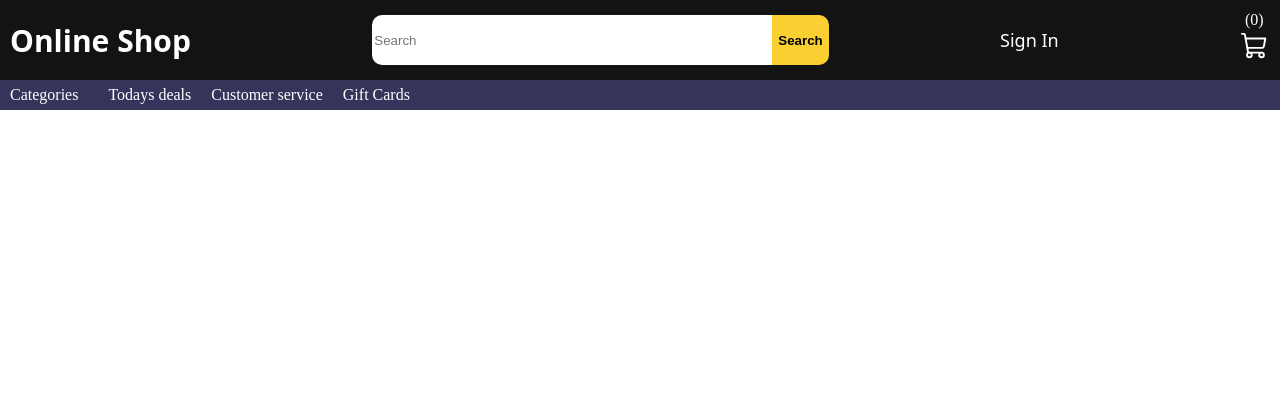
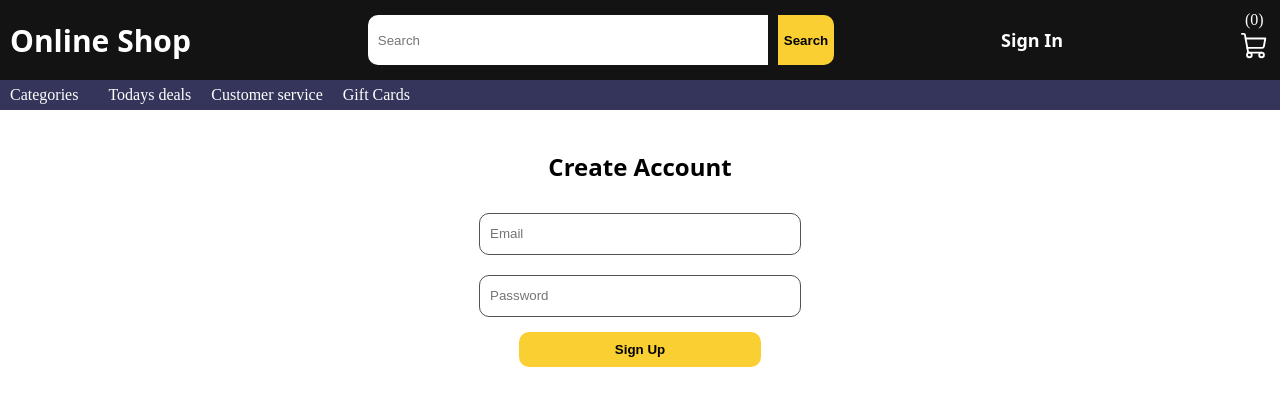
Before and after one commit to JoaquinMonge/react-cart, a React (Vite) app: page /signup in a window 1280 px wide. Shown: the top 406 px of the page. Built offline with nearby package versions, Linux system fonts and the light colour scheme; no server answers.

Commit message:
working to fetch data from firestroe

```diff
--- a/package.json
+++ b/package.json
@@ -10,6 +10,7 @@
     "preview": "vite preview"
   },
   "dependencies": {
+    "firebase": "^9.16.0",
     "phosphor-react": "^1.4.1",
     "react": "^18.2.0",
     "react-dom": "^18.2.0",
--- a/src/App.jsx
+++ b/src/App.jsx
@@ -11,15 +11,21 @@ import { Mens } from "./components/Categories/Mens";
 import { Womens } from "./components/Categories/Womens";
 import { Electronics } from "./components/Categories/Electronics";
 import { Jewelery } from "./components/Categories/Jewerly";
+import { SignIn } from "./components/SignIn";
+import { SignUp } from "./components/SignUp";
+import { UserProvider } from "./UserContext";
 
 function App() {
   return (
     <div className="App">
+      <UserProvider>
       <CartProvider>
         <Router>
           <Navbar />
           <Categories />
           <Routes>
+            <Route path="/signup" element={<SignUp />} />
+            <Route path="/signin" element={<SignIn />} />
             <Route path="/" element={<Shop />} />
             <Route path="/mens" element={<Mens />} />
             <Route path="/womens" element={<Womens />} />
@@ -30,6 +36,7 @@ function App() {
           </Routes>
         </Router>
       </CartProvider>
+      </UserProvider>
     </div>
   );
 }
--- a/src/CartContext.jsx
+++ b/src/CartContext.jsx
@@ -1,14 +1,33 @@
+import { arrayUnion, doc, onSnapshot, updateDoc } from "firebase/firestore";
 import { createContext, useEffect, useState } from "react";
+import { db } from "./firebase";
+import UserContext from "./UserContext";
 
 const CartContext = createContext(null);
 
 export function CartProvider(props) {
+  const { authUser } = createContext(UserContext);
   const [items, setItems] = useState([]);
   const [totalIt, setTotalIt] = useState(0);
 
   const itQty = (qty) => {
     setTotalIt(qty);
+    // console.log(authUser);
   };
+
+  // const userCart = doc(db, "users", authUser.email);
+
+  // const saveItem = async () => {
+  //   await updateDoc(userCart, {
+  //     items: items,
+  //   });
+  // };
+
+  // useEffect(() => {
+  //   const readData = onSnapshot(doc(db, "users", authUser), (doc) => {
+  //     console.log(doc.data());
+  //   });
+  // }, [items]);
 
   return (
     <CartContext.Provider
--- /dev/null
+++ b/src/UserContext.jsx
@@ -0,0 +1,45 @@
+import { onAuthStateChanged, signOut } from "firebase/auth";
+import { useEffect, useState } from "react";
+import CartContext from "./CartContext";
+import { createContext } from "react";
+import { auth, db } from "./firebase";
+
+import { doc, onSnapshot } from "firebase/firestore";
+
+const UserContext = createContext(null);
+
+export function UserProvider(props) {
+  const [aut, setAut] = useState();
+  const [authUser, setAuthUser] = useState(null);
+
+  useEffect(() => {
+    const listen = onAuthStateChanged(auth, (user) => {
+      if (user) {
+        setAuthUser(user);
+        onSnapshot(doc(db, "users", user.email), (doc) => {
+          const data = doc.data().cartItems;
+          // console.log(data);
+          data.map((it) => console.log(it));
+        });
+      } else {
+        setAuthUser(null);
+      }
+    });
+    return () => {
+      listen();
+    };
+  }, []);
+
+  const handleSignOut = () => {
+    signOut(auth);
+  };
+  return (
+    <UserContext.Provider
+      value={{ aut, setAut, authUser, setAuthUser, handleSignOut }}
+    >
+      {props.children}
+    </UserContext.Provider>
+  );
+}
+
+export default UserContext;
--- a/src/components/Navbar.css
+++ b/src/components/Navbar.css
@@ -46,17 +46,12 @@
 .searchBut{
     border-radius: 0px 10px 10px 0px;
 
-
 background-color: rgb(250, 207, 50);
   font-weight: bold;
   border:none;
 
     height: 50px;
 }
-
-
-
-
 
 
 
@@ -67,8 +62,12 @@ background-color: rgb(250, 207, 50);
     margin-left: 0px;
 
 
+}
 
-
+.signOut{
+    cursor:pointer;
+    font-weight: bold;
+    font-family: system-ui, -apple-system, BlinkMacSystemFont, 'Segoe UI', Roboto, Oxygen, Ubuntu, Cantarell, 'Open Sans', 'Helvetica Neue', sans-serif;
 }
 
 .navCart span{
@@ -125,9 +124,7 @@ background-color: rgb(250, 207, 50);
 
     }
 
-    .signIn{
-        display: none;
-    }
+
 
     .categories{
         font-size: 12px;
@@ -171,9 +168,7 @@ background-color: rgb(250, 207, 50);
 
     }
 
-    .signIn{
-        display: none;
-    }
+
 
     .categories{
         font-size: 12px;
--- a/src/components/Navbar.jsx
+++ b/src/components/Navbar.jsx
@@ -4,9 +4,11 @@ import { MagnifyingGlass, ShoppingCart } from "phosphor-react";
 import "./Navbar.css";
 import CartContext from "../CartContext";
 import { AiOutlineSearch } from "react-icons/ai";
+import UserContext from "../UserContext";
 
 export const Navbar = () => {
   const { items, totalIt } = useContext(CartContext);
+  const { authUser, handleSignOut } = useContext(UserContext);
 
   return (
     <div className="navbar links">
@@ -25,7 +27,16 @@ export const Navbar = () => {
         </button>
       </form>
 
-      <p className="signIn">Sign In</p>
+      {authUser ? (
+        <p onClick={handleSignOut} className="signOut">
+          Sign Out
+        </p>
+      ) : (
+        <Link to="/signin">
+          <p className="signIn">Sign In</p>
+        </Link>
+      )}
+
       <div className="navCart">
         <span>({totalIt})</span>
         <Link to="/cart">
--- /dev/null
+++ b/src/components/SignIn.jsx
@@ -0,0 +1,55 @@
+import React, { useContext, useState } from "react";
+import { signInWithEmailAndPassword } from "firebase/auth";
+
+import { auth, db } from "../firebase";
+import "./Signin.css";
+import { Link } from "react-router-dom";
+import UserContext from "../UserContext";
+import { doc, setDoc } from "firebase/firestore";
+export const SignIn = () => {
+  const [email, setEmail] = useState("");
+  const [password, setPassword] = useState("");
+  const [error, setError] = useState(false);
+
+  const { authUser } = useContext(UserContext);
+
+  const handleSignIn = (e) => {
+    e.preventDefault();
+    signInWithEmailAndPassword(auth, email, password)
+      .then((userCredential) => {
+        console.log(userCredential);
+      })
+      .catch((error) => {
+        console.log(error);
+      });
+
+    setEmail("");
+    setPassword("");
+  };
+  return (
+    <>
+      {authUser ? (
+        <h2 className="user">Signed in as {authUser.email}</h2>
+      ) : (
+        <form onSubmit={handleSignIn} className="signin">
+          <input
+            type="email"
+            placeholder="Email"
+            value={email}
+            onChange={(e) => setEmail(e.target.value)}
+          />
+          <input
+            type="password"
+            placeholder="Password"
+            value={password}
+            onChange={(e) => setPassword(e.target.value)}
+          />
+          <Link to="/signup">
+            <p className="create">Create account</p>
+          </Link>
+          <button className="signinbtn">Sign In</button>
+        </form>
+      )}
+    </>
+  );
+};
--- /dev/null
+++ b/src/components/SignUp.css
@@ -0,0 +1,6 @@
+.title{
+    text-align: center;
+    font-family: system-ui, -apple-system, BlinkMacSystemFont, 'Segoe UI', Roboto, Oxygen, Ubuntu, Cantarell, 'Open Sans', 'Helvetica Neue', sans-serif;
+
+
+}
--- /dev/null
+++ b/src/components/SignUp.jsx
@@ -0,0 +1,43 @@
+import React, { useState } from "react";
+import { createUserWithEmailAndPassword } from "firebase/auth";
+import { auth, db } from "../firebase";
+
+import "./SignUp.css";
+import { doc, setDoc } from "firebase/firestore";
+export const SignUp = () => {
+  const [email, setEmail] = useState("");
+  const [password, setPassword] = useState("");
+  const [error, setError] = useState(false);
+
+  const handleSignUp = (e) => {
+    e.preventDefault();
+    createUserWithEmailAndPassword(auth, email, password)
+      .then((userCredential) => {
+        console.log(userCredential);
+        setDoc(doc(db, "users", email), {
+          cartItems: [],
+        });
+      })
+      .catch((error) => {
+        console.log(error);
+      });
+  };
+  return (
+    <form onSubmit={handleSignUp} className="signin">
+      <h2 className="title">Create Account</h2>
+      <input
+        type="email"
+        placeholder="Email"
+        value={email}
+        onChange={(e) => setEmail(e.target.value)}
+      />
+      <input
+        type="password"
+        placeholder="Password"
+        value={password}
+        onChange={(e) => setPassword(e.target.value)}
+      />
+      <button className="signinbtn">Sign Up</button>
+    </form>
+  );
+};
--- /dev/null
+++ b/src/components/Signin.css
@@ -0,0 +1,74 @@
+.signin{
+    display: grid;
+    padding: 10px;
+    margin:10px;
+    justify-content: center;
+}
+
+input{
+    margin: 10px;
+    width: 300px;
+    height: 20px;
+    border-radius: 10px;
+    border: 1px solid rgb(82, 82, 82);
+    padding: 10px;
+}
+
+.signinbtn{
+    margin: 5px 50px;
+    background-color: rgb(250, 207, 50);
+    border:none;
+    border-radius: 10px;
+    padding: 10px;
+    font-weight: bold;
+
+}
+
+.create{
+    text-align: left;
+    margin-left: 15px;
+    font-size: 14px;
+    cursor: pointer;
+    color: rgb(59, 24, 255);
+
+}
+
+.user{
+    text-align: center;
+    margin: 100px 300px;
+    font-family: system-ui, -apple-system, BlinkMacSystemFont, 'Segoe UI', Roboto, Oxygen, Ubuntu, Cantarell, 'Open Sans', 'Helvetica Neue', sans-serif;
+    padding: 15px;
+    border-radius: 10px;
+    background-color: rgb(250, 207, 50);
+
+
+}
+
+@media only screen and (max-width: 600px) {
+
+
+
+
+    .create{
+        text-align: left;
+        margin-left: 15px;
+        font-size: 14px;
+        cursor: pointer;
+        color: rgb(59, 24, 255);
+
+    }
+
+    .user{
+        text-align: center;
+        margin: 100px 50px;
+        font-family: system-ui, -apple-system, BlinkMacSystemFont, 'Segoe UI', Roboto, Oxygen, Ubuntu, Cantarell, 'Open Sans', 'Helvetica Neue', sans-serif;
+        padding: 15px;
+        border-radius: 10px;
+        background-color: rgb(250, 207, 50);
+        font-weight: bold;
+        font-size: 20px;
+
+
+    }
+
+}
--- /dev/null
+++ b/src/firebase.js
@@ -0,0 +1,22 @@
+// Import the functions you need from the SDKs you need
+import { initializeApp } from "firebase/app";
+// TODO: Add SDKs for Firebase products that you want to use
+// https://firebase.google.com/docs/web/setup#available-libraries
+
+// Your web app's Firebase configuration
+const firebaseConfig = {
+  apiKey: "AIzaSyDFsHXJDnbU8bw3jvpICqZPQNNASDxj7S8",
+  authDomain: "react-cart-e3d79.firebaseapp.com",
+  projectId: "react-cart-e3d79",
+  storageBucket: "react-cart-e3d79.appspot.com",
+  messagingSenderId: "201808556435",
+  appId: "1:201808556435:web:8c0745f8388b25a0f17866",
+};
+
+// Initialize Firebase
+const app = initializeApp(firebaseConfig);
+import { getAuth } from "firebase/auth";
+import { getFirestore } from "firebase/firestore";
+
+export const auth = getAuth(app);
+export const db = getFirestore(app);
--- a/src/pages/shop/Products.jsx
+++ b/src/pages/shop/Products.jsx
@@ -1,17 +1,36 @@
+import {
+  doc,
+  getDoc,
+  getDocFromCache,
+  onSnapshot,
+  updateDoc,
+} from "firebase/firestore";
 import { useContext, useState } from "react";
 import CartContext from "../../CartContext";
+import { db } from "../../firebase";
+import UserContext from "../../UserContext";
 import { fetchProducts } from "./fetchProducts";
 
 export const Products = (props) => {
   const { id, title, price, category, image } = props.data;
   const products = fetchProducts();
 
-  const { items, itQty } = useContext(CartContext);
+  const { items, itQty, saveItem } = useContext(CartContext);
+  const { authUser } = useContext(UserContext);
+
+  const [carIt, setCartIt] = useState();
 
   const add = () => {
     // addToCart(id, title, price, image, quantity);
+    // saveItem;
 
-    const check_index = items.findIndex((item) => item.id === id);
+    console.log(authUser.email);
+
+    // console.log(items);
+
+    const check_index = items?.findIndex((item) => item.id === id);
+
+    if (authUser) {
       if (check_index !== -1) {
         items[check_index].quantity++;
 
@@ -26,6 +45,13 @@ export const Products = (props) => {
           return acc + obj.quantity;
         }, 0)
       );
+    } else {
+      alert("Please log in to save items to the cart");
+    }
+    const saveCart = doc(db, "users", authUser.email);
+    updateDoc(saveCart, {
+      cartItems: items,
+    });
   };
 
   return (
```
Also changed, not shown: 2 other files (tests, documents, lock files or other folders). Lines whose indentation alone changed are shown as unchanged.
